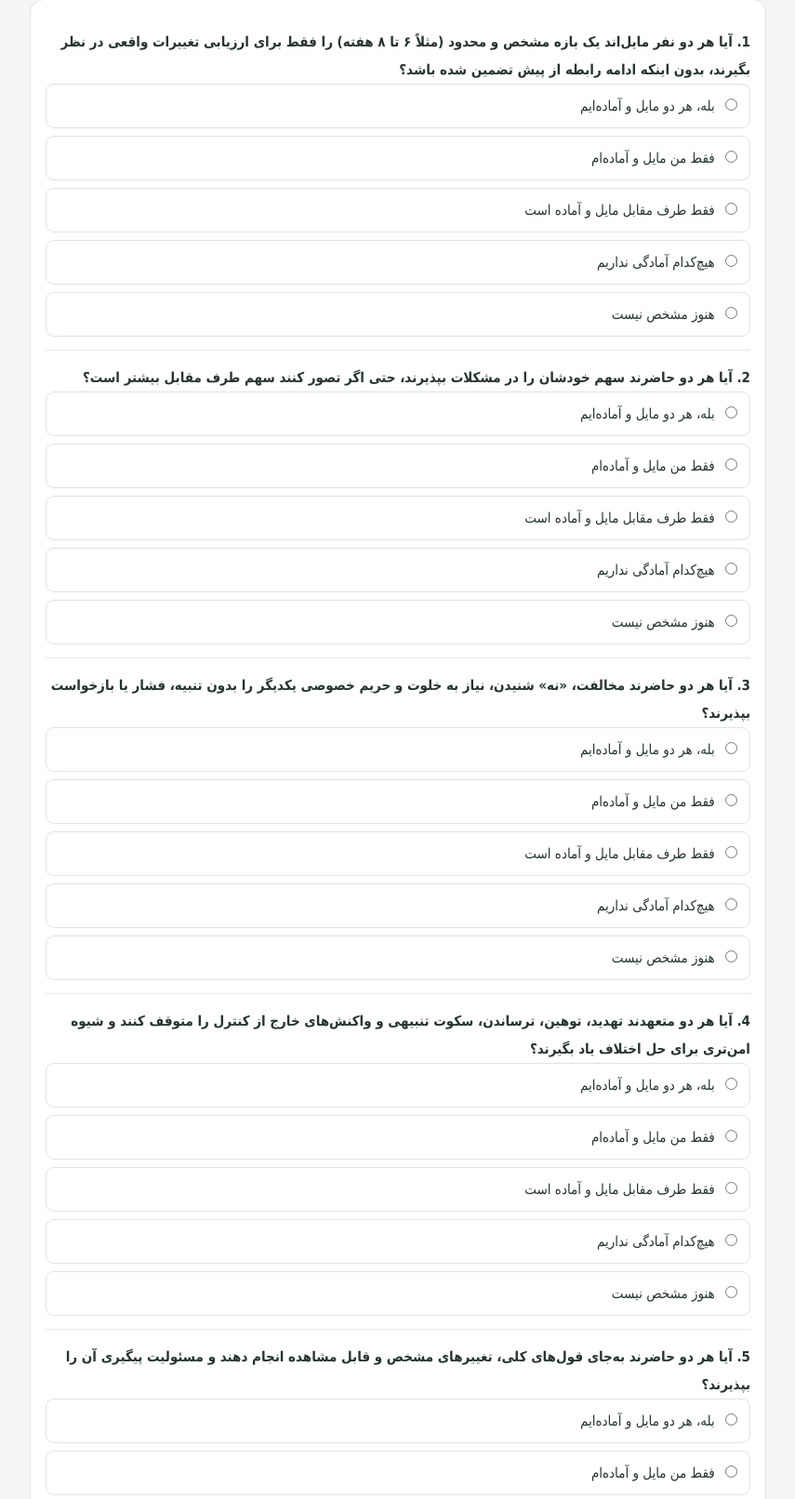
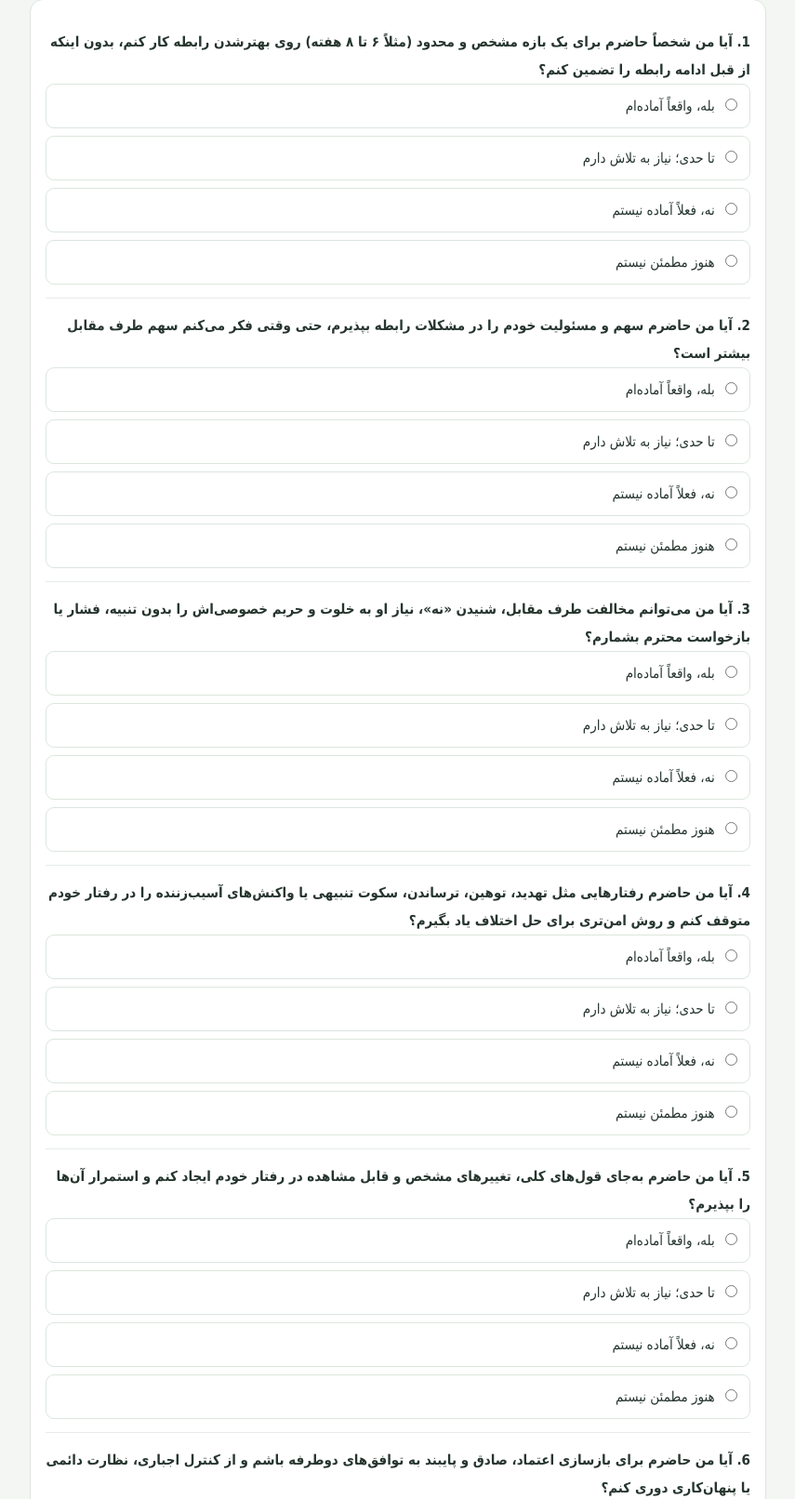
Before and after one commit to amin811gh/marriage-compatibility, a plain HTML site: page relationship-evaluation.html in a window 1280 px wide. Shown: the part 621-2233 px from the top of the page at 93% size, without its empty margins (212-1067 px from the left). Drawn offline with Linux system fonts and the light colour scheme.

Commit message:
Make relationship readiness quiz individual self-assessment

```diff
--- a/relationship-evaluation.html
+++ b/relationship-evaluation.html
@@ -3,7 +3,7 @@
 <style>
 *{box-sizing:border-box}body{margin:0;background:#f3f6f2;color:#26352e;font:15px/2 Tahoma,Arial,sans-serif}header{background:#29483b;color:white;padding:24px 16px}header>div,main{max-width:820px;margin:auto}h1{font-size:22px;margin:0}h2{font-size:18px;margin:0 0 10px}.sub{color:#e2eee5}main{padding:18px 14px 50px}.card{background:white;border:1px solid #dce6dd;border-radius:14px;padding:16px;margin:14px 0}.note{background:#eaf2eb;border-radius:9px;padding:11px;font-size:13px}.warn{background:#fff1e9}.muted{color:#69786f;font-size:13px}label{display:block;font-weight:bold;margin:8px 0 4px}input[type=text]{width:100%;padding:10px;border:1px solid #cbd8ce;border-radius:8px;font:inherit}.q{padding:14px 0;border-bottom:1px solid #e6ece7}.opts{display:grid;gap:8px}.opts label{font-weight:normal;border:1px solid #dce6dd;border-radius:9px;padding:8px 10px;margin:0;cursor:pointer}.opts input{margin-left:7px;accent-color:#315b48}button{border:0;border-radius:8px;padding:10px 14px;margin:4px;background:#315b48;color:white;font:inherit;cursor:pointer}.secondary{background:#e8efe9;color:#26352e}.progress{height:8px;background:#e4ebe5;border-radius:8px;overflow:hidden}.progress b{display:block;height:100%;background:#315b48;width:0}a{color:#315b48}@media print{button{display:none}}
 </style></head><body><header><div><h1>ارزیابی آمادگی برای اصلاح رابطه</h1><div class="sub">۷ پرسش برای سنجش تمایل و آمادگی عملی، نه پیش‌بینی قطعی آینده رابطه</div></div></header><main>
-<div class="card"><div class="note"><b>راهنما:</b> هر نفر جداگانه و بر اساس واقعیت فعلی پاسخ دهد. پاسخ‌ها در همین مرورگر ذخیره می‌شوند و به سرور ارسال نمی‌شوند. در پایان فایل JSON را دانلود کنید و فقط در صورت تمایل با یکدیگر به اشتراک بگذارید.</div><label for="person">نام یا کد پاسخ‌دهنده (اختیاری)</label><input id="person" type="text" placeholder="مثلاً سحر یا امین"></div>
+<div class="card"><div class="note"><b>راهنما:</b> هر نفر جداگانه و فقط از جانب خودش پاسخ دهد؛ درباره آمادگی یا رفتار طرف مقابل حدس نزنید. پاسخ‌ها در همین مرورگر ذخیره می‌شوند و به سرور ارسال نمی‌شوند. در پایان فایل JSON را دانلود کنید و فقط در صورت تمایل با یکدیگر به اشتراک بگذارید.</div><label for="person">نام یا کد پاسخ‌دهنده (اختیاری)</label><input id="person" type="text" placeholder="مثلاً سحر یا امین"></div>
 <div class="card"><h2>پیشرفت</h2><div class="progress"><b id="bar"></b></div><div class="muted" id="count">۰ از ۷ پاسخ</div></div>
 <div class="card"><div class="note warn"><b>نکته مهم درباره امنیت:</b> اگر در رابطه ترس از واکنش طرف مقابل، تهدید، اجبار یا کنترل اجباری وجود دارد، لازم نیست برای امتحان‌کردن رابطه وارد یک دوره مشترک شوید. اولویت با امنیت، اختیار و حمایت مستقل و قابل اعتماد است؛ این پرسش‌نامه جای کمک تخصصی را نمی‌گیرد.</div></div>
 <form id="quiz" class="card"><div id="questions"></div><button type="submit">دانلود پاسخ‌ها (JSON)</button><button type="button" class="secondary" id="reset">پاک‌کردن پاسخ‌های این دستگاه</button><p id="status" class="muted" aria-live="polite"></p></form>
@@ -11,21 +11,21 @@
 <p><a href="./">بازگشت به پرسش‌نامه اصلی</a></p></main>
 <script>
 const questions=[
-"آیا هر دو نفر مایل‌اند یک بازه مشخص و محدود (مثلاً ۶ تا ۸ هفته) را فقط برای ارزیابی تغییرات واقعی در نظر بگیرند، بدون اینکه ادامه رابطه از پیش تضمین شده باشد؟",
-"آیا هر دو حاضرند سهم خودشان را در مشکلات بپذیرند، حتی اگر تصور کنند سهم طرف مقابل بیشتر است؟",
-"آیا هر دو حاضرند مخالفت، «نه» شنیدن، نیاز به خلوت و حریم خصوصی یکدیگر را بدون تنبیه، فشار یا بازخواست بپذیرند؟",
-"آیا هر دو متعهدند تهدید، توهین، ترساندن، سکوت تنبیهی و واکنش‌های خارج از کنترل را متوقف کنند و شیوه امن‌تری برای حل اختلاف یاد بگیرند؟",
-"آیا هر دو حاضرند به‌جای قول‌های کلی، تغییرهای مشخص و قابل مشاهده انجام دهند و مسئولیت پیگیری آن را بپذیرند؟",
-"آیا هر دو حاضرند اعتماد را با صداقت و توافق‌های دوطرفه بازسازی کنند، نه با کنترل اجباری، نظارت دائمی یا پنهان‌کاری؟",
-"آیا هر دو حاضرند در پایان بازه، بدون اجبار و با توجه به رفتارهای واقعی بررسی کنند که آیا تغییر پایدار رخ داده و ادامه‌دادن برای هر دو سالم و قابل قبول است؟"
+"آیا من شخصاً حاضرم برای یک بازه مشخص و محدود (مثلاً ۶ تا ۸ هفته) روی بهترشدن رابطه کار کنم، بدون اینکه از قبل ادامه رابطه را تضمین کنم؟",
+"آیا من حاضرم سهم و مسئولیت خودم را در مشکلات رابطه بپذیرم، حتی وقتی فکر می‌کنم سهم طرف مقابل بیشتر است؟",
+"آیا من می‌توانم مخالفت طرف مقابل، شنیدن «نه»، نیاز او به خلوت و حریم خصوصی‌اش را بدون تنبیه، فشار یا بازخواست محترم بشمارم؟",
+"آیا من حاضرم رفتارهایی مثل تهدید، توهین، ترساندن، سکوت تنبیهی یا واکنش‌های آسیب‌زننده را در رفتار خودم متوقف کنم و روش امن‌تری برای حل اختلاف یاد بگیرم؟",
+"آیا من حاضرم به‌جای قول‌های کلی، تغییرهای مشخص و قابل مشاهده در رفتار خودم ایجاد کنم و استمرار آن‌ها را بپذیرم؟",
+"آیا من حاضرم برای بازسازی اعتماد، صادق و پایبند به توافق‌های دوطرفه باشم و از کنترل اجباری، نظارت دائمی یا پنهان‌کاری دوری کنم؟",
+"آیا من حاضرم پس از این بازه، بدون اجبار و بر اساس رفتار واقعی خودم و شرایط رابطه بررسی کنم که آیا تغییر کرده‌ام و ادامه رابطه برایم سالم و قابل قبول است؟"
 ];
-const options=["بله، هر دو مایل و آماده‌ایم","فقط من مایل و آماده‌ام","فقط طرف مقابل مایل و آماده است","هیچ‌کدام آمادگی نداریم","هنوز مشخص نیست"];
+const options=["بله، واقعاً آماده‌ام","تا حدی؛ نیاز به تلاش دارم","نه، فعلاً آماده نیستم","هنوز مطمئن نیستم"];
 const $=id=>document.getElementById(id);const key="relationship-evaluation-v1";
 questions.forEach((q,i)=>{const d=document.createElement("div");d.className="q";d.innerHTML="<b>"+(i+1)+". "+q+"</b><div class=opts></div>";options.forEach((o,j)=>{const l=document.createElement("label");l.innerHTML='<input type="radio" name="q'+i+'" value="'+o.replace(/"/g,"&quot;")+'"> '+o;d.querySelector(".opts").append(l);l.querySelector("input").addEventListener("change",save)});$("questions").append(d)});
 function data(){return {schema:"relationship-evaluation-v1",createdAt:new Date().toISOString(),respondent:$("person").value,answers:questions.map((question,i)=>({question,answer:document.querySelector('input[name="q'+i+'"]:checked')?.value??null}))}}
 function save(){try{localStorage.setItem(key,JSON.stringify(data()))}catch(e){}progress()}
 function progress(){const n=document.querySelectorAll('input[type=radio]:checked').length;$("bar").style.width=(n/7*100)+"%";$("count").textContent=n+" از ۷ پاسخ"}
-function download(){const blob=new Blob([JSON.stringify(data(),null,2)],{type:"application/json;charset=utf-8"});const url=URL.createObjectURL(blob);const a=document.createElement("a");a.href=url;a.download="relationship-evaluation-"+($("person").value.trim().replace(/\s+/g,"-")||"participant")+".json";a.click();URL.revokeObjectURL(url);$("status").textContent="فایل پاسخ‌ها آماده شد؛ آن را در جای امن نگه دارید."}
+function download(){const blob=new Blob([JSON.stringify(data(),null,2)],{type:"application/json;charset=utf-8"});const url=URL.createObjectURL(blob);const a=document.createElement("a");a.href=url;a.download="relationship-self-assessment-"+($("person").value.trim().replace(/\s+/g,"-")||"participant")+".json";a.click();URL.revokeObjectURL(url);$("status").textContent="فایل پاسخ‌ها آماده شد؛ آن را در جای امن نگه دارید."}
 function restore(){try{const d=JSON.parse(localStorage.getItem(key)||"null");if(!d)return;$("person").value=d.respondent||"";d.answers?.forEach((x,i)=>{if(x.answer){const el=[...document.querySelectorAll('input[name="q'+i+'"]')].find(e=>e.value===x.answer);if(el)el.checked=true}})}catch(e){}progress()}
 $("person").addEventListener("input",save);$("quiz").addEventListener("submit",e=>{e.preventDefault();download()});$("reset").onclick=()=>{if(confirm("پاسخ‌های ذخیره‌شده در این مرورگر پاک شود؟")){localStorage.removeItem(key);location.reload()}};restore();
 </script></body></html>
```
